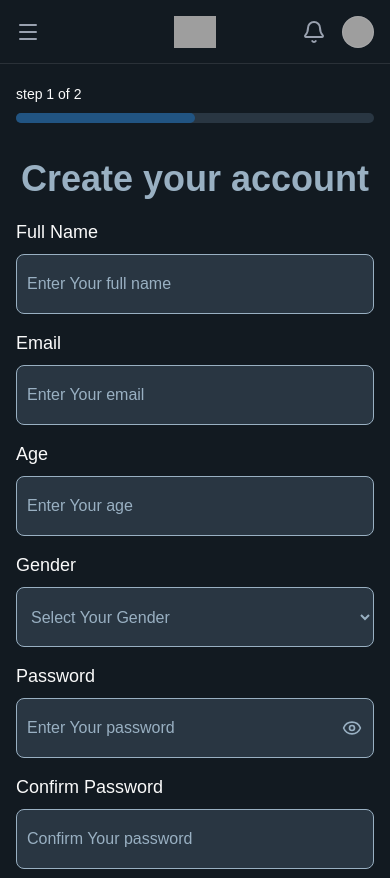
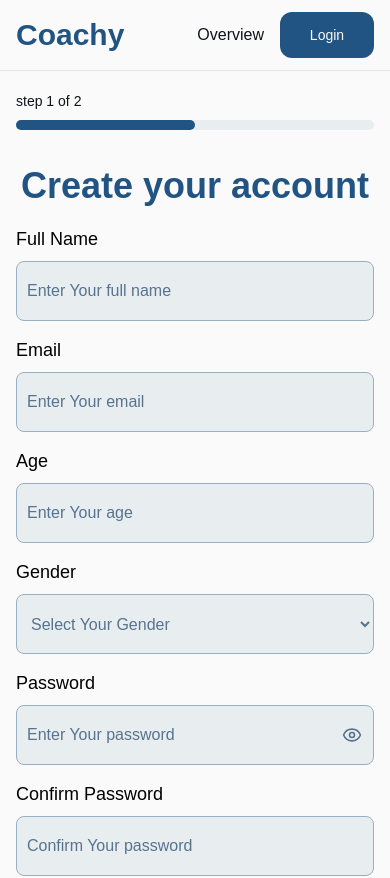
Before and after one commit to Omar-205/React-project, a React (Vite) app: page /register in a window 390 px wide. Shown: the top 878 px of the page. Built offline with nearby package versions, Linux system fonts and the light colour scheme; grey boxes are pictures that could not be loaded; a web font is replaced by a local one.

Commit message:
Create :  Avatar component , Navbar

```diff
--- a/src/App.tsx
+++ b/src/App.tsx
@@ -9,7 +9,7 @@ import AuthLayout from "./layouts/AuthLayout";
 function App() {
   const { setMyTheme } = useTheme();
 
-  setMyTheme(Theme.Dark);
+  setMyTheme(Theme.Light);
 
   return (
     <BrowserRouter>
--- /dev/null
+++ b/src/components/Avatar.tsx
@@ -0,0 +1,19 @@
+interface AvatarProps {
+    name: string;
+}
+
+function Avatar({ name }: AvatarProps) {
+    const initials = name
+        .split(" ") // split into words
+        .map((n) => n[0]) // take first letter of each word
+        .join("")
+        .toUpperCase();
+
+    return (
+        <div className="w-12 h-12 rounded-full bg-secondary flex items-center justify-center text-primary font-bold">
+            {initials}
+        </div>
+    );
+}
+
+export default Avatar;
--- a/src/components/Button.tsx
+++ b/src/components/Button.tsx
@@ -1,4 +1,4 @@
-import { Send , ArrowBigRight } from "lucide-react";
+import { Send, ArrowBigRight } from "lucide-react";
 
 interface ButtonProps {
   type?: "button" | "submit" | "reset";
@@ -10,6 +10,7 @@ interface ButtonProps {
   icon?: "next" | "submit";
   disabled?: boolean;
   className?: string;
+  shape?: string;
 }
 
 function Button({
@@ -21,7 +22,7 @@ function Button({
   icon,
   isSecondary = false,
   disabled = false,
-  className = "",
+  className = "w-full h-12 sm:h-14 rounded-lg font-bold  ",
 }: ButtonProps) {
   return (
     <button
@@ -30,24 +31,23 @@ function Button({
       disabled={disabled}
       className={`
         ${width ?? "md:w-full"}
-        w-full
-        h-12 sm:h-14
+        ${className}
         px-4 sm:px-6
         text-sm sm:text-base md:text-lg
-        font-bold rounded-lg
          text-center
+         cursor-pointer
         bg-primary hover:bg-hover
         transition-all duration-200 ease-in-out
         focus:ring-4 focus:outline-none focus:ring-primary-300
         dark:bg-primary dark:hover:bg-hover dark:focus:ring-primary
         ${isSecondary ? "text-primary bg-secondary hover:bg-secondary-hover dark:bg-text-dark dark:text-primary  dark:hover:bg-secondary-hover " : "text-white"}
         ${margin ?? ""}
-        ${className}
+        ${disabled ? "opacity-50 cursor-not-allowed" : ""}
       `}
     >
       {label}
-      {icon==="next" && <ArrowBigRight className="inline-block ml-2 " size={20} />}
-      {icon==="submit" && <Send className="inline-block ml-2" size={20} />}
+      {icon === "next" && <ArrowBigRight className="inline-block ml-2 " size={20} />}
+      {icon === "submit" && <Send className="inline-block ml-2" size={20} />}
     </button>
   );
 }
--- a/src/components/Navbar.tsx
+++ b/src/components/Navbar.tsx
@@ -1,153 +1,71 @@
-import { useState } from "react";
-import { Menu, X, Bell } from "lucide-react";
+import React, { useState } from "react";
+import { useNavigate } from "react-router-dom";
+import Button from "./Button";
+import Avatar from "./Avatar";
+import { div } from "framer-motion/client";
 
-function Navbar() {
-    const [mobileOpen, setMobileOpen] = useState(false);
-    const [profileOpen, setProfileOpen] = useState(false);
+function Navbar({ buttonLabel }: { buttonLabel: string }) {
+  // const { username, isAuthenticated, logout } = useAuth();
+  const [isAuthenticated, setAuth] = useState(false);
+  const [menuOpen, setMenuOpen] = useState(false);
+  const navigate = useNavigate();
+  const username = "Hazem Emad";
+  const handleLogin = () => {
+    navigate("/login");
+  };
+ const handleRegister = () => {
+    navigate("/register");
+  }
+  const handleLogout = () => {
+    setMenuOpen(false);
+    navigate("/");
+  };
+
   return (
-    <nav className="relative bg-white dark:bg-primary-dark after:pointer-events-none after:absolute after:inset-x-0 after:bottom-0 after:h-px after:bg-white/10">
-      <div className="mx-auto max-w-7xl px-2 sm:px-6 lg:px-8">
-        <div className="relative flex h-16 items-center justify-between">
-          {/* Mobile menu button */}
-          <div className="absolute inset-y-0 left-0 flex items-center sm:hidden">
-            <button
-              type="button"
-              onClick={() => setMobileOpen(!mobileOpen)}
-              className="relative inline-flex items-center justify-center rounded-md p-2 text-gray-400 hover:bg-white/5 hover:text-white focus:outline-2 focus:-outline-offset-1 focus:outline-indigo-500"
-            >
-              <span className="sr-only">Open main menu</span>
-              {mobileOpen ? (
-                <X className="size-6" />
-              ) : (
-                <Menu className="size-6" />
-              )}
-            </button>
-          </div>
+    <nav className="bg-white shadow-2xl dark:bg-primary-dark border-b border-gray-200 dark:border-gray-700">
+      <div className="container mx-auto px-4 py-3 flex justify-between items-center">
+        {/* Left side (logo) */}
+        <div
+          onClick={() => navigate("/")}
+          className="flex items-center cursor-pointer"
+        >
+          <span className="text-primary text-3xl font-bold dark:text-text-dark">Coachy</span>
+        </div>
+        {/* Right side */}
+        <div className="flex items-center gap-6">
+          {isAuthenticated ? (
+            <div className="relative ">
+              {/* Avatar */}
+              <button
+                onClick={() => setMenuOpen(!menuOpen)}
+                className="flex items-center gap-2 text-white"
+              >
+                <Avatar name={username} />
+              </button>
+              {/* Dropdown Menu */}
+              {menuOpen && (
+                <div className="absolute right-0 mt-2 w-40 bg-white rounded-lg shadow-lg py-2 z-10">
+                  <button
+                    onClick={handleLogout}
+                    className="block w-full text-left px-4 py-2 text-sm hover:bg-input text-text "
+                  >
+                    Logout
+                  </button>
+                </div>
+              )
+              }
+            </div>
+          ) : (
+            <div className="flex items-center gap-4">
+              <a onClick={() => navigate("/")} className="text-black cursor-pointer"> Overview</a>
+              <Button label={buttonLabel} onClick={buttonLabel === "Login" ?handleLogin:handleRegister} className="rounded-xl w-[94px] h-[46px] " />
+            </div>
+          )}
 
-          {/* Logo + Links */}
-          <div className="flex flex-1 items-center justify-center sm:items-stretch sm:justify-start">
-            <div className="flex shrink-0 items-center">
-              <img
-                src="https://tailwindcss.com/plus-assets/img/logos/mark.svg?color=indigo&shade=500"
-                alt="Your Company"
-                className="h-8 w-auto"
-              />
-            </div>
-            <div className="hidden sm:ml-6 sm:block">
-              <div className="flex space-x-4">
-                <a
-                  href="#"
-                  aria-current="page"
-                  className="rounded-md bg-gray-950/50 px-3 py-2 text-sm font-medium text-white"
-                >
-                  Dashboard
-                </a>
-                <a
-                  href="#"
-                  className="rounded-md px-3 py-2 text-sm font-medium text-gray-300 hover:bg-white/5 hover:text-white"
-                >
-                  Team
-                </a>
-                <a
-                  href="#"
-                  className="rounded-md px-3 py-2 text-sm font-medium text-gray-300 hover:bg-white/5 hover:text-white"
-                >
-                  Projects
-                </a>
-                <a
-                  href="#"
-                  className="rounded-md px-3 py-2 text-sm font-medium text-gray-300 hover:bg-white/5 hover:text-white"
-                >
-                  Calendar
-                </a>
-              </div>
-            </div>
-          </div>
-
-          {/* Right section (notification + profile) */}
-          <div className="absolute inset-y-0 right-0 flex items-center pr-2 sm:static sm:inset-auto sm:ml-6 sm:pr-0">
-            {/* Notifications */}
-            <button
-              type="button"
-              className="relative rounded-full p-1 text-gray-400 hover:text-white focus:outline-2 focus:outline-offset-2 focus:outline-indigo-500"
-            >
-              <span className="sr-only">View notifications</span>
-              <Bell className="size-6" />
-            </button>
-
-            {/* Profile dropdown */}
-            <div className="relative ml-3">
-              <button
-                onClick={() => setProfileOpen(!profileOpen)}
-                className="relative flex rounded-full focus-visible:outline-2 focus-visible:outline-offset-2 focus-visible:outline-indigo-500"
-              >
-                <span className="sr-only">Open user menu</span>
-                <img
-                  src="https://images.unsplash.com/photo-1472099645785-5658abf4ff4e?auto=format&fit=facearea&facepad=2&w=256&h=256&q=80"
-                  alt="profile"
-                  className="size-8 rounded-full bg-gray-800 outline -outline-offset-1 outline-white/10"
-                />
-              </button>
-
-              {profileOpen && (
-                <div className="absolute right-0 z-10 mt-2 w-48 origin-top-right rounded-md bg-gray-800 py-1 outline -outline-offset-1 outline-white/10 shadow-lg">
-                  <a
-                    href="#"
-                    className="block px-4 py-2 text-sm text-gray-300 hover:bg-white/5"
-                  >
-                    Your profile
-                  </a>
-                  <a
-                    href="#"
-                    className="block px-4 py-2 text-sm text-gray-300 hover:bg-white/5"
-                  >
-                    Settings
-                  </a>
-                  <a
-                    href="#"
-                    className="block px-4 py-2 text-sm text-gray-300 hover:bg-white/5"
-                  >
-                    Sign out
-                  </a>
-                </div>
-              )}
-            </div>
-          </div>
         </div>
       </div>
-
-      {/* Mobile menu */}
-      {mobileOpen && (
-        <div className="sm:hidden">
-          <div className="space-y-1 px-2 pt-2 pb-3">
-            <a
-              href="#"
-              className="block rounded-md bg-gray-950/50 px-3 py-2 text-base font-medium text-white"
-            >
-              Dashboard
-            </a>
-            <a
-              href="#"
-              className="block rounded-md px-3 py-2 text-base font-medium text-gray-300 hover:bg-white/5 hover:text-white"
-            >
-              Team
-            </a>
-            <a
-              href="#"
-              className="block rounded-md px-3 py-2 text-base font-medium text-gray-300 hover:bg-white/5 hover:text-white"
-            >
-              Projects
-            </a>
-            <a
-              href="#"
-              className="block rounded-md px-3 py-2 text-base font-medium text-gray-300 hover:bg-white/5 hover:text-white"
-            >
-              Calendar
-            </a>
-          </div>
-        </div>
-      )}
     </nav>
   );
 }
+
 export default Navbar;
--- a/src/layouts/AuthLayout.tsx
+++ b/src/layouts/AuthLayout.tsx
@@ -1,9 +1,13 @@
 // src/layouts/AuthLayout.tsx
-import { Outlet } from "react-router-dom";
+import { Outlet ,useLocation} from "react-router-dom";
 import Navbar from "../components/Navbar";
 function AuthLayout() {
+  const Location=useLocation().pathname;
   return (
-        <><Navbar /><Outlet /></>
+        <>
+        <Navbar buttonLabel={Location==="/login"?"Get Started":"Login"} />
+        <Outlet />
+        </>
   );
 }
 
--- a/src/pages/LoginPage.tsx
+++ b/src/pages/LoginPage.tsx
@@ -24,7 +24,7 @@ function LoginPage() {
                     </form>
                     <p className="mt-5 text-center text-gray-400 text-sm">
                         Don’t have an account?{" "}
-                        <a onClick={() => navigator("/register")} className="text-gray-400 hover:underline font-bold">
+                        <a onClick={() => navigator("/register")} className="text-gray-400 hover:underline font-bold cursor-pointer">
                             Register
                         </a>
                     </p>
--- a/src/pages/RegisterPage.tsx
+++ b/src/pages/RegisterPage.tsx
@@ -132,7 +132,7 @@ function RegisterPage() {
 
     return (
         <>
-            <div className="flex flex-col items-center bg-white dark:bg-primary-dark px-4 min-h-[calc(100vh-64px)]">
+            <div className="flex flex-col items-center bg-white dark:bg-primary-dark px-4 min-h-[calc(100vh-73px)]">
                 {/* progress bar */}
                 <ProgressBar
                     percentage={step === 1 ? selected === "Trainee" ? 50 : 100 : 100}
```
Also changed, not shown: src/styles/index.css (+4 -4 lines).
